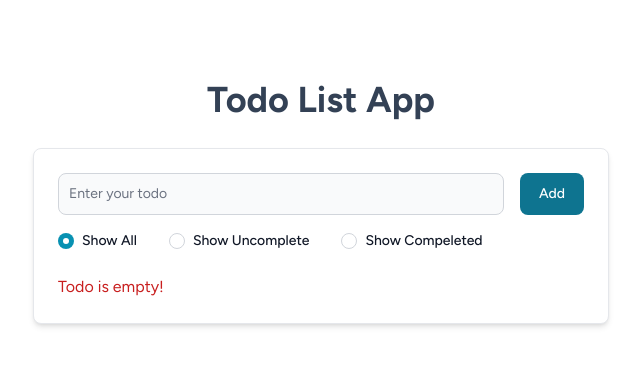
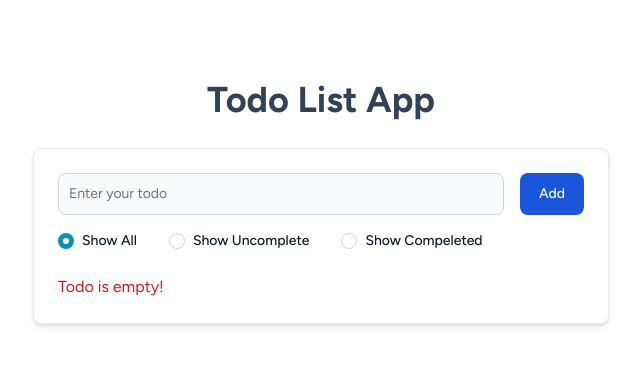
Before and after one commit to abelyoshuara/todo-app, a React (Vite) app: page / in a window 1280 px wide. Shown: the top 366 px of the page, without its empty margins (319-959 px from the left). Built offline with nearby package versions, Linux system fonts and the light colour scheme.

Commit message:
change button color

```diff
--- a/src/components/TodoInput.tsx
+++ b/src/components/TodoInput.tsx
@@ -32,7 +32,7 @@ const TodoInput: FC<TodoInputProps> = ({
           onChange={(e) => onNameTextChange(e.target.value)}
           placeholder="Enter your todo"
         />
-        <Button type="submit" className="ms-auto">
+        <Button type="submit" className="ms-auto" color="blue">
           Add
         </Button>
       </form>
```
